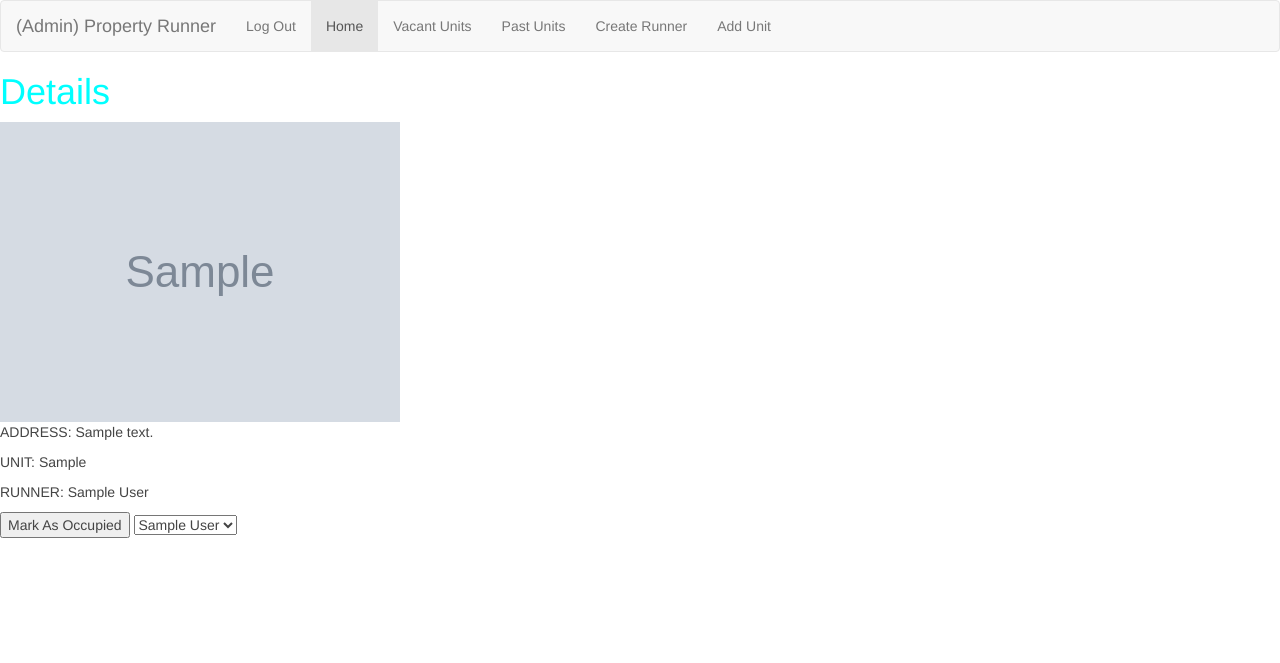
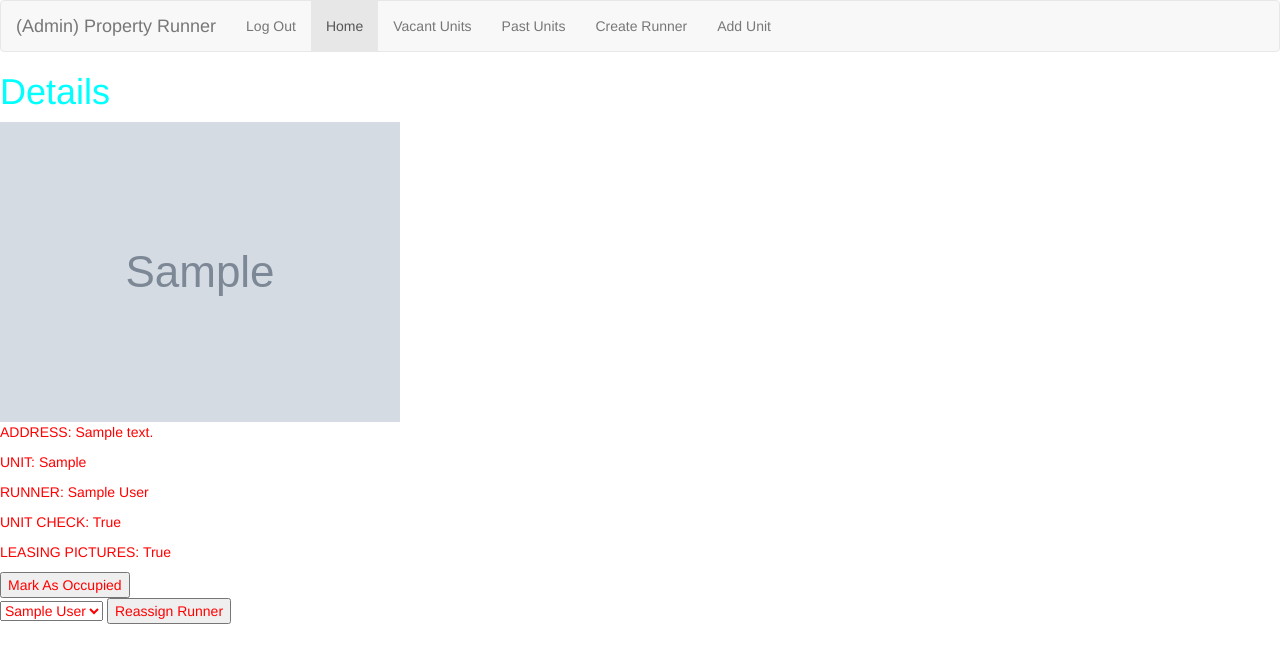
Before and after one commit to hazzirdd/property_runner, a Flask app: page /properties/1 in a window 1280 px wide. Shown: the top 663 px of the page. Run offline with Flask 2, Linux system fonts and the light colour scheme; the visitor is signed in with stand-in values (Sample User, id 1); tables that the repository leaves empty hold one stand-in row (values such as "Sample post"); grey boxes marked "Sample" are stand-in pictures; some libraries are stand-ins or nearby versions.

Commit message:
js in html for multiple post reqs

```diff
--- a/server_folder/model.py
+++ b/server_folder/model.py
@@ -1,12 +1,12 @@
 ## RUN THE APP
-# from server_folder import db
+from server_folder import db
 
 ## SEED DATABASE
-from tokenize import Name
-from flask_sqlalchemy import SQLAlchemy
-from flask import Flask
-app = Flask(__name__)
-db = SQLAlchemy()
+# from tokenize import Name
+# from flask_sqlalchemy import SQLAlchemy
+# from flask import Flask
+# app = Flask(__name__)
+# db = SQLAlchemy()
 
 class Team(db.Model):
 
--- a/static/main.css
+++ b/server_folder/static/styles/main.css
@@ -1,7 +1,7 @@
 body {
     margin: 0;
     padding: 0;
-    color: #444;
+    color: rgb(255, 0, 0);
 }
 
 h1 {
--- a/server_folder/templates/base.html
+++ b/server_folder/templates/base.html
@@ -7,7 +7,7 @@
     <link rel="stylesheet" href="https://maxcdn.bootstrapcdn.com/bootstrap/3.4.1/css/bootstrap.min.css">
     <script src="https://ajax.googleapis.com/ajax/libs/jquery/3.6.0/jquery.min.js"></script>
     <script src="https://maxcdn.bootstrapcdn.com/bootstrap/3.4.1/js/bootstrap.min.js"></script>
-    <link type="text/css" rel="stylesheet" href="{{ url_for('static', filename='main.css') }}">
+    <link type="text/css" rel="stylesheet" href="{{ url_for('static', filename='styles/main.css') }}">
     <title>Runner</title>
 </head>
 <body>
--- a/server_folder/templates/properties/unit_details.html
+++ b/server_folder/templates/properties/unit_details.html
@@ -1,19 +1,41 @@
 {% extends 'base.html' %}
 {% block content %}
+    <script type="text/javascript">
+
+        function set_occupied() {
+            var is_occupied = document.getElementById('is_occupied')
+            alert(is_occupied)
+            var occupied_form = document.getElementById('occupied_form')
+            is_occupied.value = "occupied"
+            alert("Running 1!")
+        };
+
+    </script>
+
     <h1>Details</h1>
     <img src="{{ unit.cover }}">
     <p>ADDRESS: {{ unit.address }}</p>
     <p>UNIT: {{ unit.unit }}</p>
     <p>RUNNER: {{ runner.first_name }} {{ runner.last_name }}</p>
+    <p>UNIT CHECK: {{ unit.unit_check_done }}</p>
+    <p>LEASING PICTURES: {{ unit.leasing_pics_taken }}</p>
+
 
     {% if "manager" in session %}
-    <form method="post">
-        <input type="submit" value="Mark As Occupied">
+    <form method="post" onsubmit="set_occupied()" id="occupied_form">
+        <div style='display:none;'>
+            <input type="text" value="" id="is_occupied" placeholder="test" name="is_occupied">
+        </div>
+        <input type="submit" value="Mark As Occupied" id="occupied">
+    </form>
+
+    <form method="post" id="change_runner">
         <select name="runner" id="runner">
             {% for runner in managed_runners %}
             <option value="{{ runner.first_name }}_{{ runner.last_name }}">{{ runner.first_name }} {{ runner.last_name }}</option>
             {% endfor %}
         </select>
+        <input type="submit" value="Reassign Runner">
     </form>
     {% endif %}
 
--- a/server_folder/templates/properties/vacant_units.html
+++ b/server_folder/templates/properties/vacant_units.html
@@ -10,6 +10,8 @@
             <p>UNIT: {{ property.unit }}</p>
             <p>VACANT: {{ property.vacant }}</p>
             <p>DAYS VACANT: {{ property.days_vacant }}</p>
+            <p>UNIT CHECK: {{ property.unit_check_done }}</p>
+            <p>LEASING PICTURES: {{ property.leasing_pics_taken }}</p>
 
             {% for runner in runners %}
                 {% if runner.runner_id == property.runner_id %}
--- a/server_folder/view.py
+++ b/server_folder/view.py
@@ -25,6 +25,7 @@ def vacant_units():
 
 @properties_blueprint.route('/<property_id>', methods=['POST', 'GET'])
 def unit_details(property_id):
+
     if 'manager' in session:
         email = session['manager']
         manager = Manager.query.filter(Manager.email == email).first()
@@ -39,9 +40,12 @@ def unit_details(property_id):
     runner = Runner.query.get(runner_id)
 
     if request.method == 'POST':
-        unit.vacant = False
-        db.session.commit()
-        return redirect(url_for('properties.vacant_units'))
+        print("CHECK")
+        if request.form['is_occupied'] == "occupied":
+            print("CHECK2")
+            unit.vacant = False
+            db.session.commit()
+            return redirect(url_for('properties.vacant_units'))
     else:
         print(unit)
         return render_template('properties/unit_details.html', unit=unit, runner=runner, managed_runners=managed_runners)
```
Also changed, not shown: MVP.txt (+9 -5 lines), server_folder/unit_tasks.js (added).
